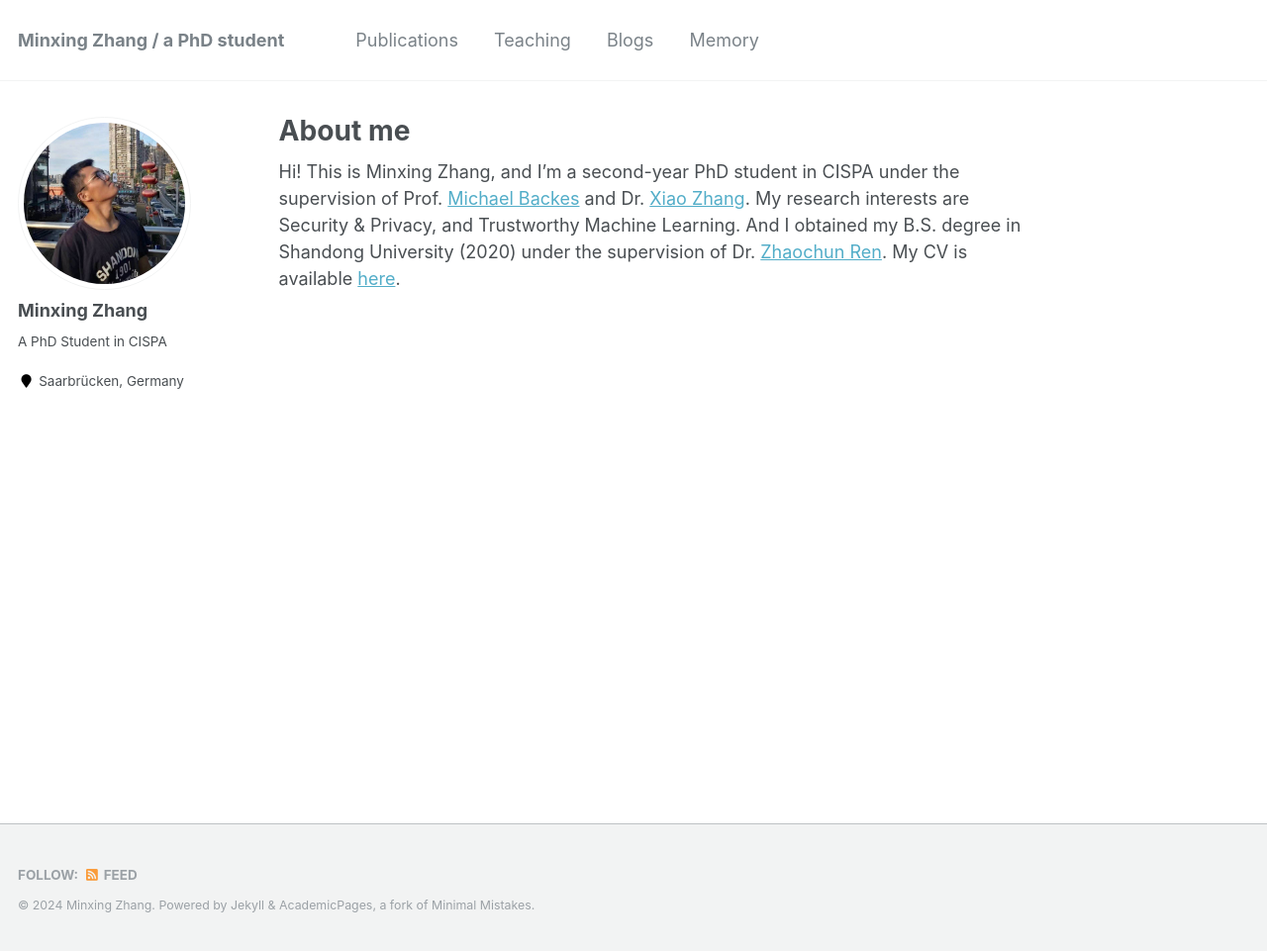
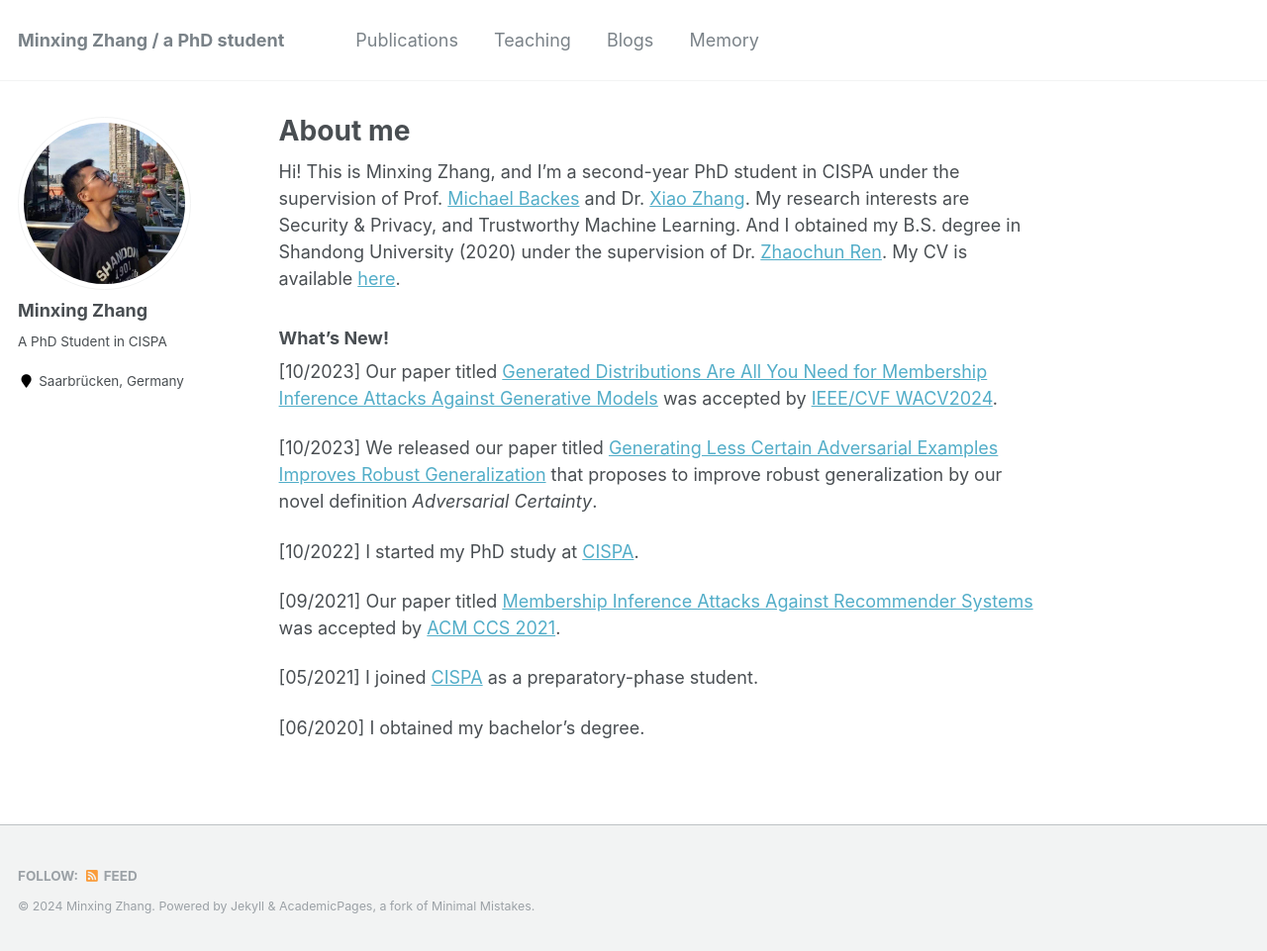
Before and after one commit to WJEN-orz/WJEN-orz.github.io, a Jekyll site: the page built from _pages/about.md, in a window 1280 px wide and 961 px high. Shown: the whole window at 99% size. Built offline with Jekyll 4.4.1, drawn with Linux system fonts in a browser that asks for light colours.

Commit message:
Update about.md

```diff
--- a/_pages/about.md
+++ b/_pages/about.md
@@ -10,3 +10,17 @@ redirect_from:
 
 Hi! This is Minxing Zhang, and I'm a second-year PhD student in CISPA under the supervision of Prof. [Michael Backes](https://cispa.de/en/about/director-page) and Dr. [Xiao Zhang](https://xiao-zhang.net/). My research interests are Security & Privacy, and Trustworthy Machine Learning. And I obtained my B.S. degree in Shandong University (2020) under the supervision of Dr. [Zhaochun Ren](https://renzhaochun.github.io/).
 My CV is available [here](./CV.pdf).
+
+### What's New!
+
+[10/2023] Our paper titled [Generated Distributions Are All You Need for Membership Inference Attacks Against Generative Models](https://ieeexplore.ieee.org/document/10484149) was accepted by [IEEE/CVF WACV2024](https://wacv2024.thecvf.com/).
+
+[10/2023] We released our paper titled [Generating Less Certain Adversarial Examples Improves Robust Generalization](https://arxiv.org/abs/2310.04539) that proposes to improve robust generalization by our novel definition _Adversarial Certainty_.
+
+[10/2022] I started my PhD study at [CISPA](https://cispa.de/en).
+
+[09/2021] Our paper titled [Membership Inference Attacks Against Recommender Systems](https://dl.acm.org/doi/10.1145/3460120.3484770) was accepted by [ACM CCS 2021](https://www.sigsac.org/ccs/CCS2021/).
+
+[05/2021] I joined [CISPA](https://cispa.de/en) as a preparatory-phase student.
+
+[06/2020] I obtained my bachelor's degree.
```
